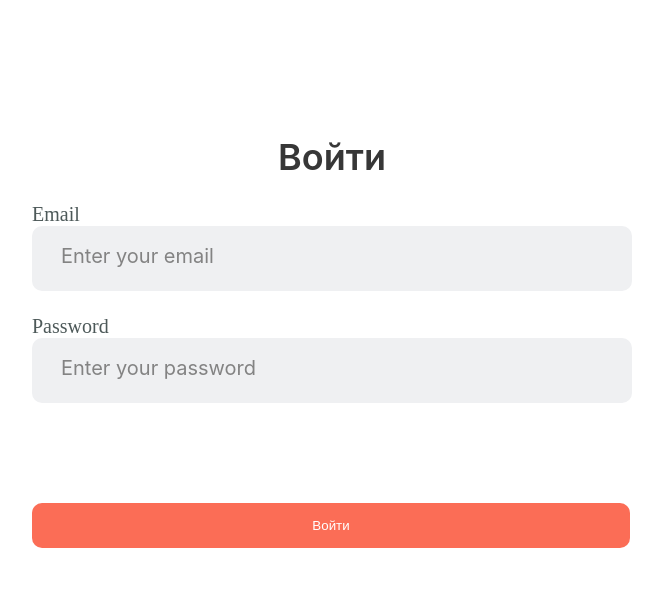
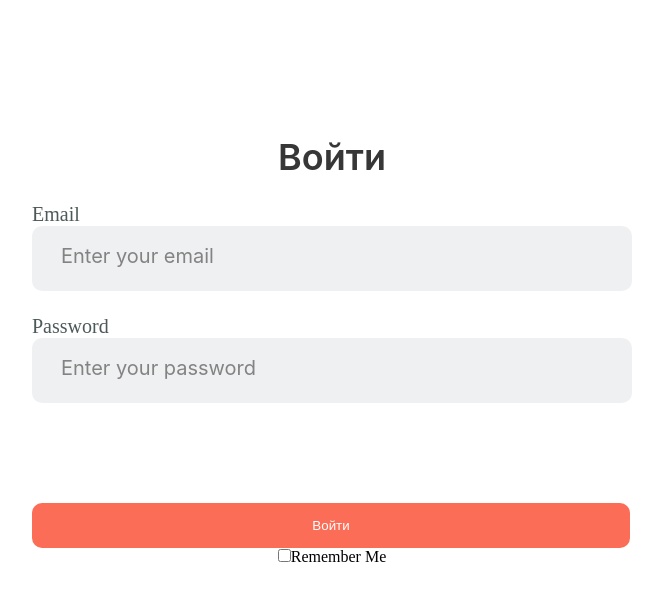
Before and after one commit to Jabryker/Market, a React (Create React App) app: page /login in a window 1280 px wide. Shown: the top 600 px of the page, without its empty margins (308-971 px from the left). Built offline with nearby package versions, Linux system fonts and the light colour scheme; no server answers.

Commit message:
add checkbox

```diff
--- a/src/templates/LoginPageTemplate/LoginPageTemplate.tsx
+++ b/src/templates/LoginPageTemplate/LoginPageTemplate.tsx
@@ -1,4 +1,4 @@
-import { FC } from "react";
+import React, { FC, useState } from "react";
 import LoginFormOrganism from "../../components/organisms/LoginFormOrganism/LoginFormOrganism";
 import { ILoginData } from "../../controllers/interfaces/LoginData.interface";
 import AuthController from "../../controllers/AuthController";
@@ -6,15 +6,28 @@ import AuthController from "../../controllers/AuthController";
 import styles from "./LoginPageTemplate.module.scss";
 
 const LoginPageTemplate: FC = () => {
+  const [rememberMe, setRememberMe] = useState(false);
 
   const handleLoginSubmit = async (loginData: ILoginData) => {
-    await AuthController.login(loginData);
+    await AuthController.login(loginData, rememberMe);
+  };
+
+  const handleRememberMeChange = () => {
+    setRememberMe(!rememberMe);
   };
 
   return (
     <div className={styles.loginPage}>
       <h2 className={styles.loginPageTitle}>Войти</h2>
       <LoginFormOrganism onSubmit={handleLoginSubmit} />
+      <label>
+        <input
+          type="checkbox"
+          checked={rememberMe}
+          onChange={handleRememberMeChange}
+        />
+                Remember Me
+      </label>
     </div>
   );
 };
```
